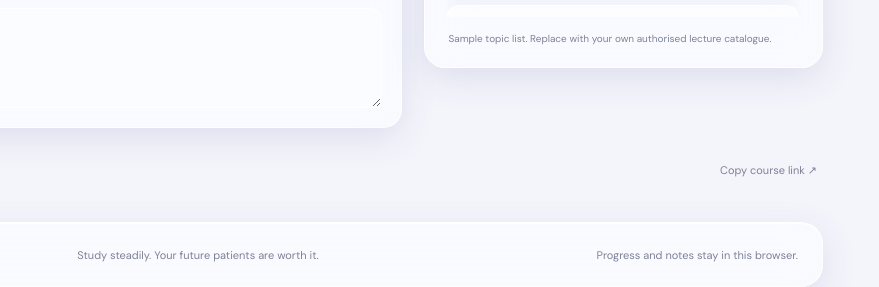
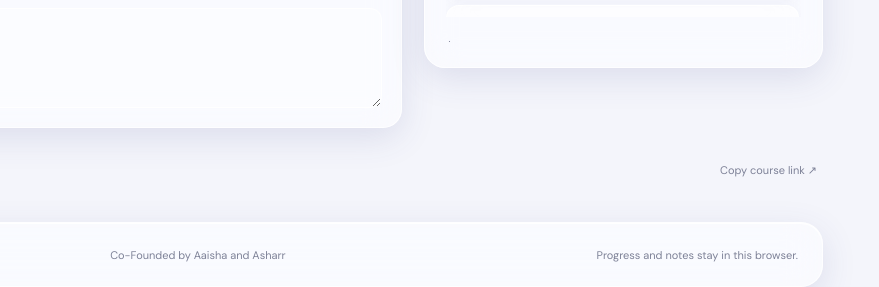
Before and after one commit to asharism404/Slowdataissu, a plain HTML site: page lecture.html in a window 1280 px wide. Shown: the part 1159-1446 px from the top of the page, 401-1280 px from the left. Drawn offline with Linux system fonts and the light colour scheme.

Commit message:
Update lecture.html

```diff
--- a/lecture.html
+++ b/lecture.html
@@ -79,12 +79,12 @@
           <div class="playlist-heading"><div><p class="eyebrow muted-eyebrow">COURSE CONTENT</p><h2>Lecture playlist</h2></div><span class="playlist-count" id="playlistCount">0</span></div>
           <label class="playlist-search"><span>⌕</span><input id="lectureSearch" type="search" placeholder="Find a topic…"></label>
           <div class="playlist-list" id="playlistList"></div>
-          <p class="playlist-footnote">Sample topic list. Replace with your own authorised lecture catalogue.</p>
+          <p class="playlist-footnote">.</p>
         </aside>
       </div>
       <div class="course-footer"><a href="index.html">← Back to all subjects</a><button id="shareButton" class="text-button" type="button">Copy course link ↗</button></div>
     </main>
-    <footer class="footer"><a class="brand footer-brand" href="index.html"><span class="brand-mark">A</span><span>Asharchives</span></a><span>Study steadily. Your future patients are worth it.</span><span class="footer-note">Progress and notes stay in this browser.</span></footer>
+    <footer class="footer"><a class="brand footer-brand" href="index.html"><span class="brand-mark">A</span><span>Asharchives</span></a><span>Co-Founded by Aaisha and Asharr</span><span class="footer-note">Progress and notes stay in this browser.</span></footer>
   </div>
 </body>
 </html>
```
